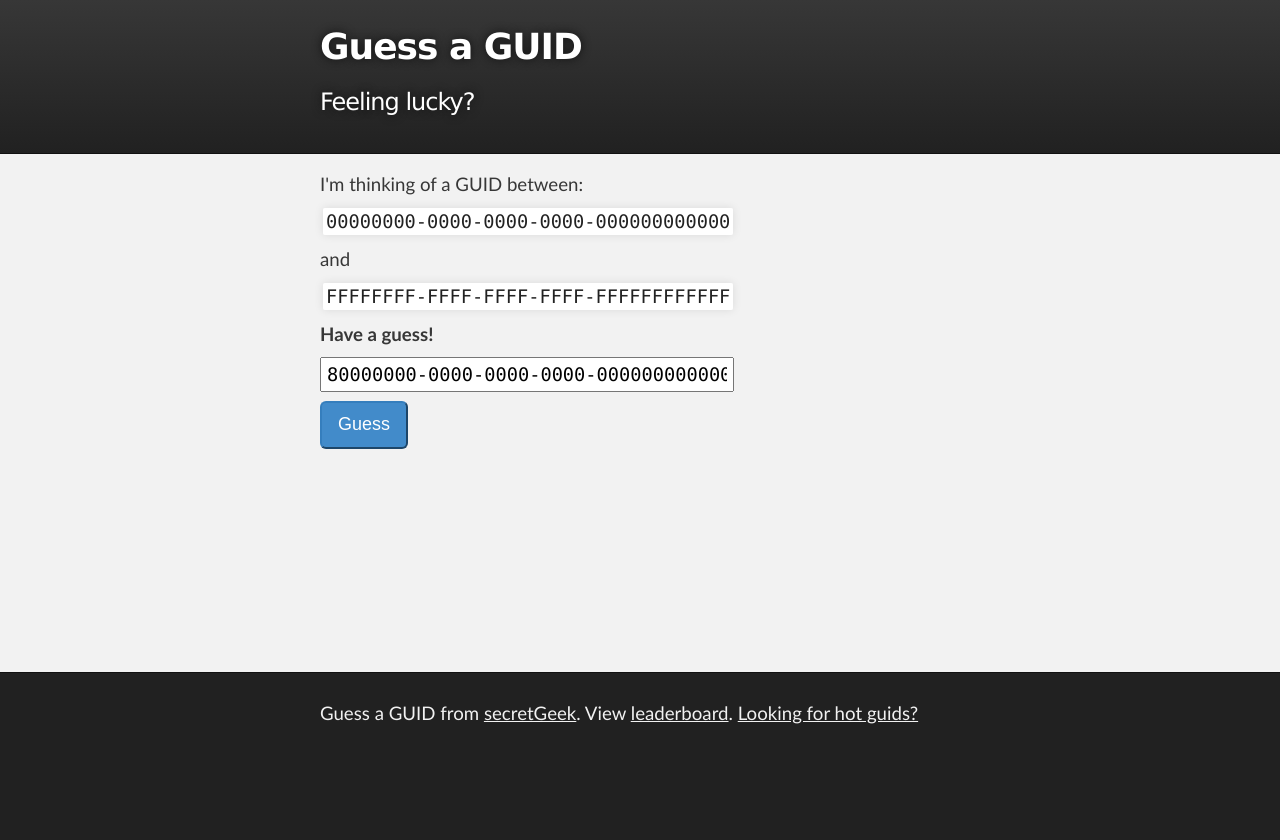
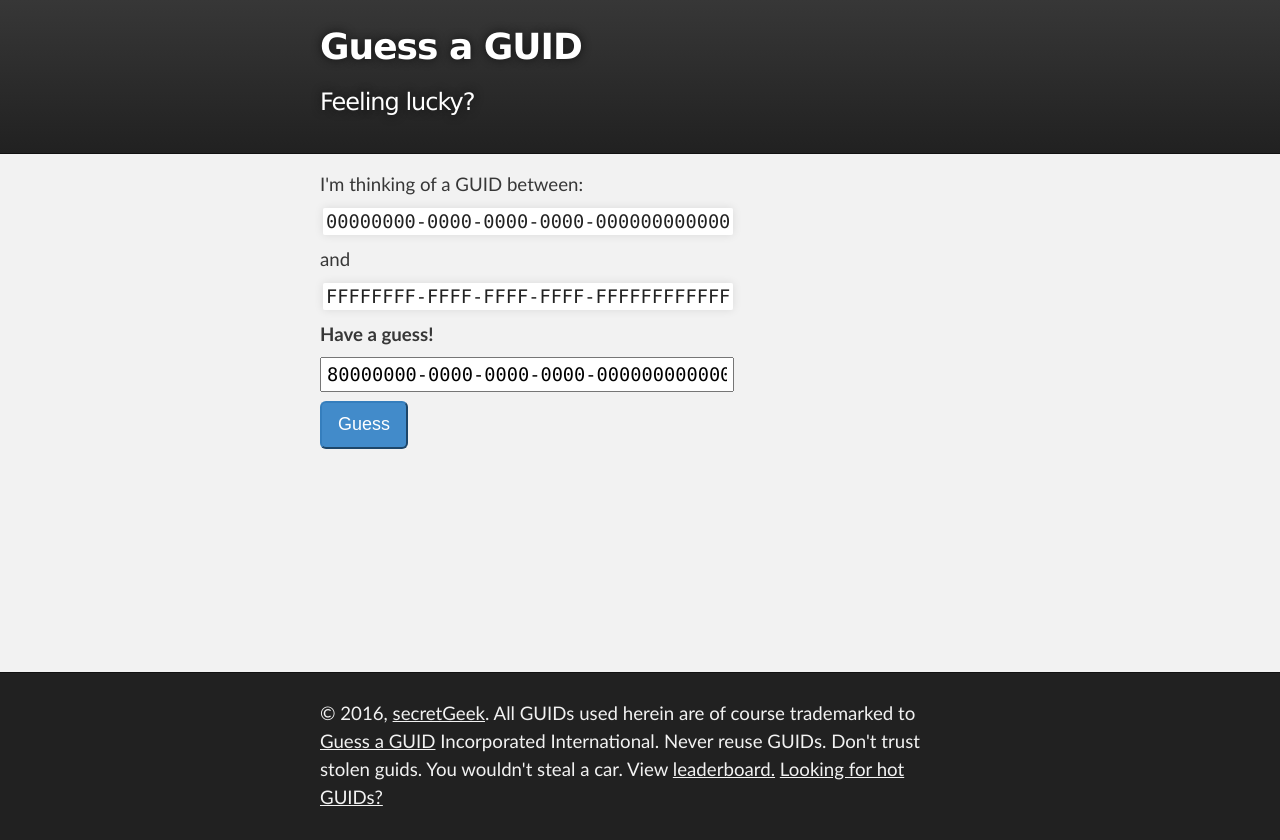
Before and after one commit to secretGeek/gg_frontend, a plain HTML site: page index.html in a window 1280 px wide. Before the commit the page ends 800 px from the top, so only its background shows below. Drawn offline with Linux system fonts and the light colour scheme.

Commit message:
footnote on front page

```diff
--- a/index.html
+++ b/index.html
@@ -47,7 +47,8 @@
     <!-- FOOTER  -->
     <div id="footer_wrap" class="outer">
       <footer class="inner">
-        <p class="copyright">Guess a GUID from <a href="http://secretGeek.net">secretGeek</a>. View <a href="leaderboard.html">leaderboard</a>. <a href='http://www.secretgeek.net/hotGuids/index.htm'>Looking for hot guids?</a></p>
+        <p class="copyright">&copy; 2016, <a href="http://secretGeek.net">secretGeek</a>. All GUIDs used herein are of course trademarked to  <a href="index.html">Guess a GUID</a> Incorporated International. Never reuse GUIDs. Don't trust stolen guids. You wouldn't steal a car.  View <a href="leaderboard.html">leaderboard.</a> <a href='http://www.secretgeek.net/hotGuids/index.htm'>Looking for hot GUIDs?</a>
+        </p>
       </footer>
     </div>
   </body>
```
